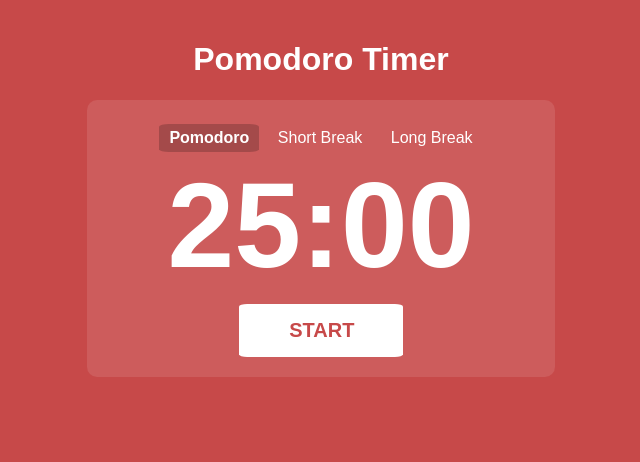
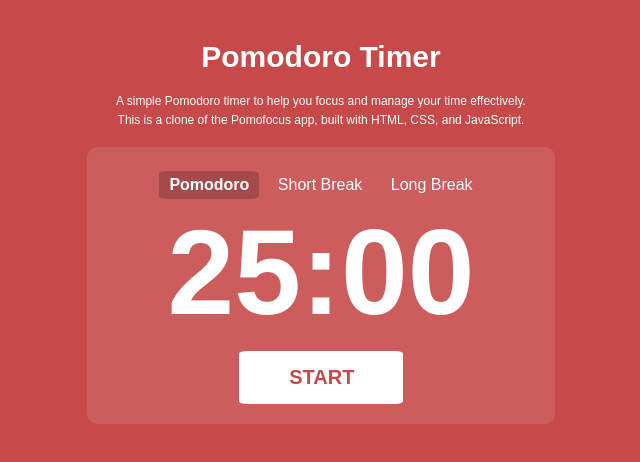
Before and after one commit to Niles-Rondez/Pomodoro, a plain HTML site: page index.html in a window 1280 px wide. Shown: the whole page, without its empty margins (319-959 px from the left). Drawn offline with Linux system fonts and the light colour scheme.

Commit message:
final touches

```diff
--- a/css/index.css
+++ b/css/index.css
@@ -2,6 +2,13 @@
     --primary-color: rgb(199, 73, 73);
     --secondary-color: rgba(255, 255, 255, 0.1);
     --tertiary-color: rgba(0, 0, 0, 0.2);
+}
+
+p {
+    text-align: center;
+    color: white;
+    font-size: 12px;
+    margin: 5px 0;
 }
 
 body {
@@ -13,6 +20,17 @@ body {
     display: flex;
     justify-content: center;
     transition: background-color 1s ease;
+}
+
+.title{
+    color: white;
+    text-align: center;
+    font-size: 30px
+}
+
+.header {
+    text-align: center;
+    margin-bottom: 20px;
 }
 
 .timer-container {
@@ -56,10 +74,7 @@ body {
     width: 50%;
 }
 
-.title{
-    color: white;
-    text-align: center;
-}
+
 
 .time{
     text-align: center;
--- a/index.html
+++ b/index.html
@@ -8,7 +8,11 @@
 </head>
 <body>
     <div>
-        <h1 class="title">Pomodoro Timer</h1>
+        <div class="header">
+            <h1 class="title">Pomodoro Timer</h1>
+            <p class="description">A simple Pomodoro timer to help you focus and manage your time effectively.</p>
+            <p class="description">This is a clone of the Pomofocus app, built with HTML, CSS, and JavaScript.</p>
+        </div>
 
         <div class="timer-container">
             <div class="modes">
```
